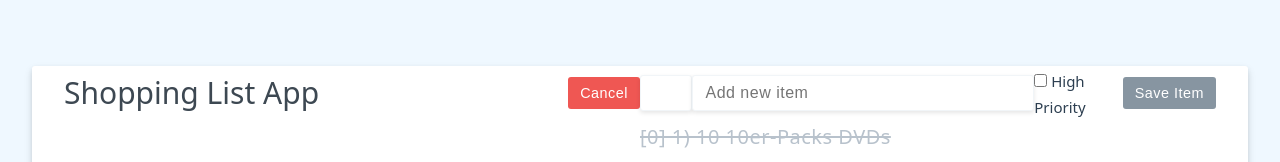
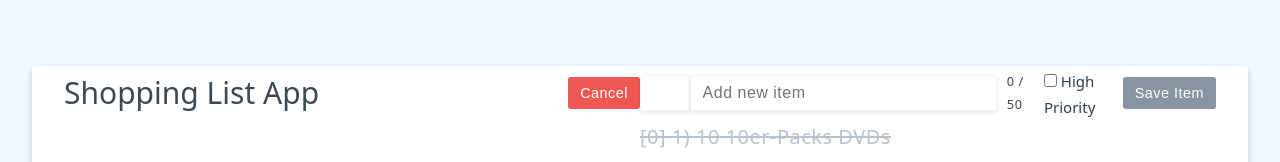
Before and after one commit to kiraGit67/vue-shopping-list-app, a Vue app: page / in a window 1280 px wide. Both pictures are taken after a click on the button "Add New Item". Shown: the part 255-417 px from the top of the page. Built offline with nearby package versions, Linux system fonts and the light colour scheme.

Commit message:
adds p.counter element using new computed property characterCount inside

```diff
--- a/src/App.vue
+++ b/src/App.vue
@@ -65,6 +65,7 @@ const togglePurchased = (item) => {
       :disabled="newItem.length > 50"
       :class="{ invalid: newItem.length > 50 }"
     />
+    <p class="counter">{{ characterCount }} / 50</p>
     <label for="high-priority">
       <input
         v-model="newItemHighPriority"
```
